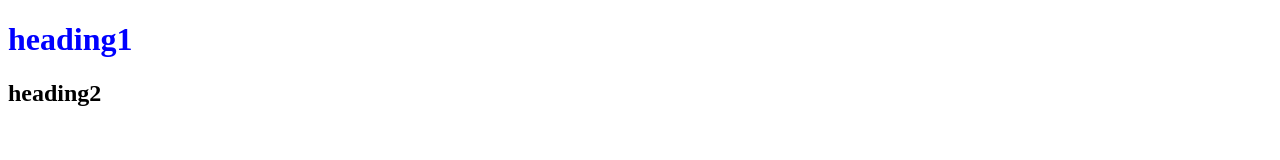
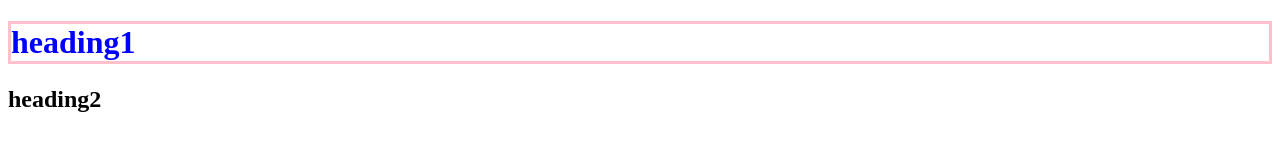
Before and after one commit to jahar-gthub/html-project, a plain HTML site: page index.html in a window 1280 px wide. Drawn offline with Linux system fonts and the light colour scheme.

Commit message:
add pink border

```diff
--- a/index.html
+++ b/index.html
@@ -4,9 +4,10 @@
     <meta charset="UTF-8">
     <meta name="viewport" content="width=device-width, initial-scale=1.0">
     <title>heading</title>
+
 </head>
 <body>
-    <h1 style=color:blue;>heading1</h1>
+    <h1 style="color:blue;border: 3px solid pink ;" >heading1</h1>
     <h2>heading2</h2>
 
 </body>
```
